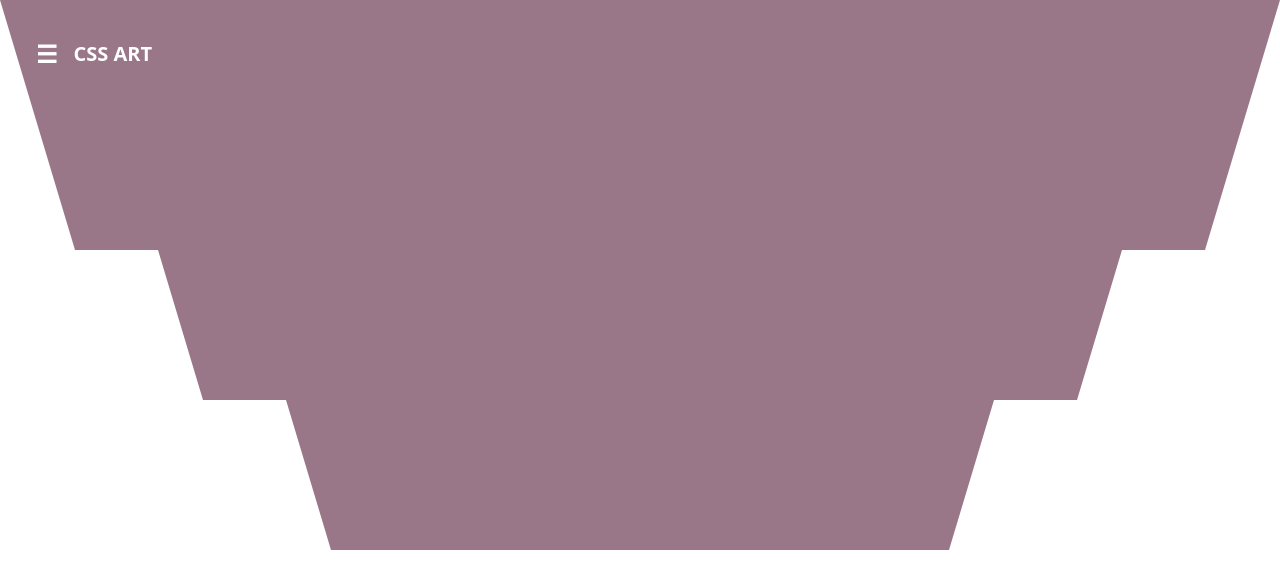
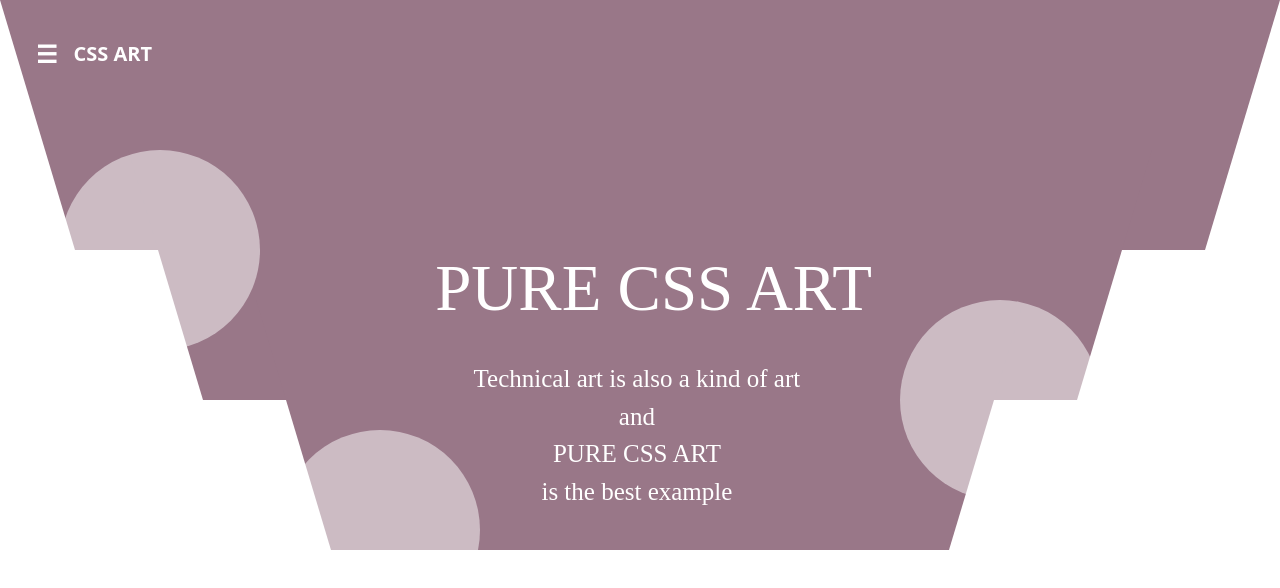
Before and after one commit to esraa3zab/cssArt, an Angular app: page / in a window 1280 px wide. Shown: the top 588 px of the page. Built offline with nearby package versions, Linux system fonts and the light colour scheme.

Commit message:
home page enhancement

```diff
--- a/src/app/home-page/home-page/home-page.component.html
+++ b/src/app/home-page/home-page/home-page.component.html
@@ -1,3 +1,12 @@
 <div class="top-background"></div>
 <div class="middle-background"></div>
 <div class="bottom-background"></div>
+<div class="circle-1"></div>
+<div class="circle-2"></div>
+<div class="circle-3"></div>
+<div class="header"><span>PURE CSS ART</span></div>
+<div class="home-paragraph"><p>
+    Technical art is also a kind of art<br/>
+ and <br/>
+ <span>PURE CSS ART</span><br/>
+ is the best example</p></div>
--- a/src/app/home-page/home-page/home-page.component.scss
+++ b/src/app/home-page/home-page/home-page.component.scss
@@ -19,3 +19,44 @@
     top: 300px;
     left: 20vw;
 }
+.circle-1, .circle-2, .circle-3{
+    position: absolute;
+    height: 200px;
+    width: 200px;
+    border-radius: 100px;
+    background-color: white;
+    opacity: 0.5;
+}
+
+.circle-1{
+top: 300px;
+    right: 180px;
+}
+
+.circle-2{
+    left: 60px;
+    top: 150px;
+}
+
+.circle-3{
+    left:280px;
+    top:430px;
+}
+
+.header{
+   position: absolute;
+    top: 30vh;
+    left: 34vw;
+    font-size: 65px;
+    font-family: cursive;
+    color: white;
+}
+.home-paragraph{
+    position: absolute;
+    top: 45vh;
+    left: 37vw;
+    font-size: 25px;
+    font-family: cursive;
+    color: white;
+    text-align: center;
+}
```
